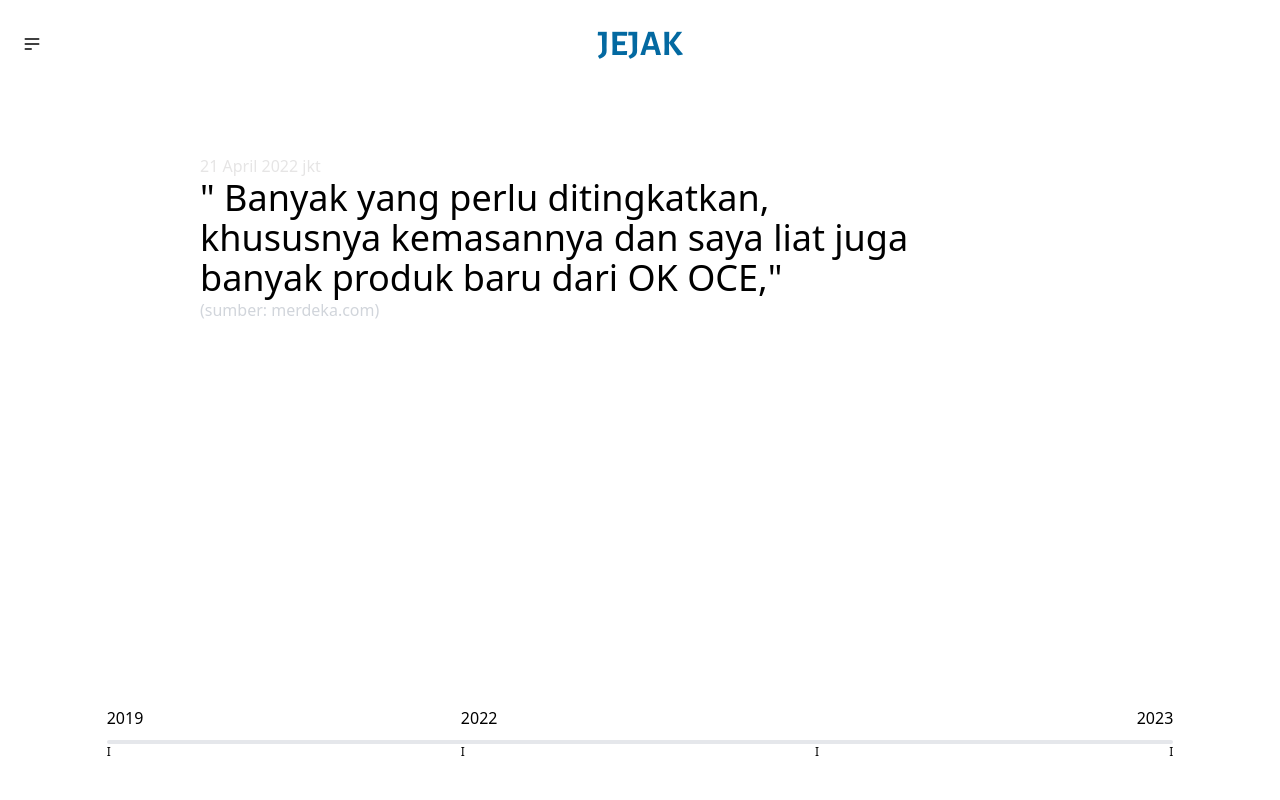
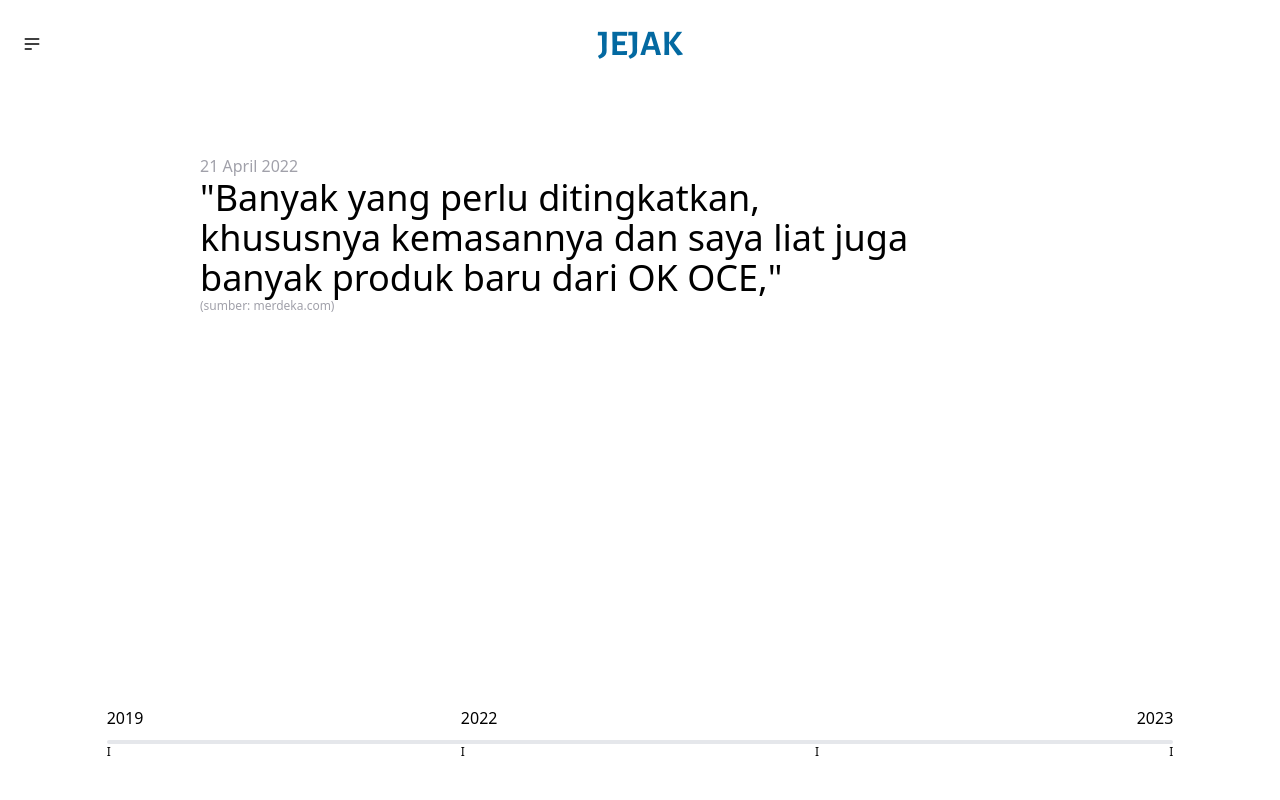
Before and after one commit to adibangkai/the-timeline, a Next.js app: page /jejak/anie in a window 1280 px wide. Shown: the top 800 px of the page. Built offline with nearby package versions, Linux system fonts and the light colour scheme.

Commit message:
tl frame final

```diff
--- a/components/Jejak.tsx
+++ b/components/Jejak.tsx
@@ -23,6 +23,7 @@ export default function Jejak() {
     </>
   );
 }
+
 type QuotesType = {
   containerRef: React.RefObject<HTMLDivElement>;
 };
@@ -35,12 +36,12 @@ function Quotes({ containerRef }: QuotesType) {
       className="snap-always snap-start w-full md:w-5/6 px-10  pt-[30%] md:pt-[16%] h-screen transition-opacity duration-800 ease-in-out opacity-100 "
     >
       <motion.div
-        initial={{ y: -150, opacity: 0.4 }}
-        whileInView={{ y: 0, opacity: 1 }}
+        initial={{ y: 250, opacity: 0 }}
+        whileInView={{ y: 0, opacity: 1, type: "tween" }}
         transition={{ delay: 0.6 }}
-        className="tanggal text-base-300 font-light "
+        className="tanggal text-zinc-400 font-extralight "
       >
-        21 April 2022 jkt
+        21 April 2022
       </motion.div>
       <motion.div
         initial={{ opacity: 0 }}
@@ -48,14 +49,14 @@ function Quotes({ containerRef }: QuotesType) {
         transition={{ delay: 0.3 }}
         className="quotes  text-2xl md:text-4xl font-extralight secondary-content "
       >
-        &quot; Banyak yang perlu ditingkatkan, khususnya kemasannya dan saya
-        liat juga banyak produk baru dari OK OCE,&quot;
+        &quot;Banyak yang perlu ditingkatkan, khususnya kemasannya dan saya liat
+        juga banyak produk baru dari OK OCE,&quot;
       </motion.div>
       <motion.div
-        initial={{ y: -300, opacity: 0 }}
+        initial={{ y: -100, opacity: 0 }}
         whileInView={{ y: 0, opacity: 1, type: "tween" }}
         transition={{ delay: 0.8 }}
-        className="sumber text-gray-300 font-extralight "
+        className="sumber text-zinc-400 font-extralight text-xs"
       >
         (sumber: merdeka.com)
       </motion.div>
```
